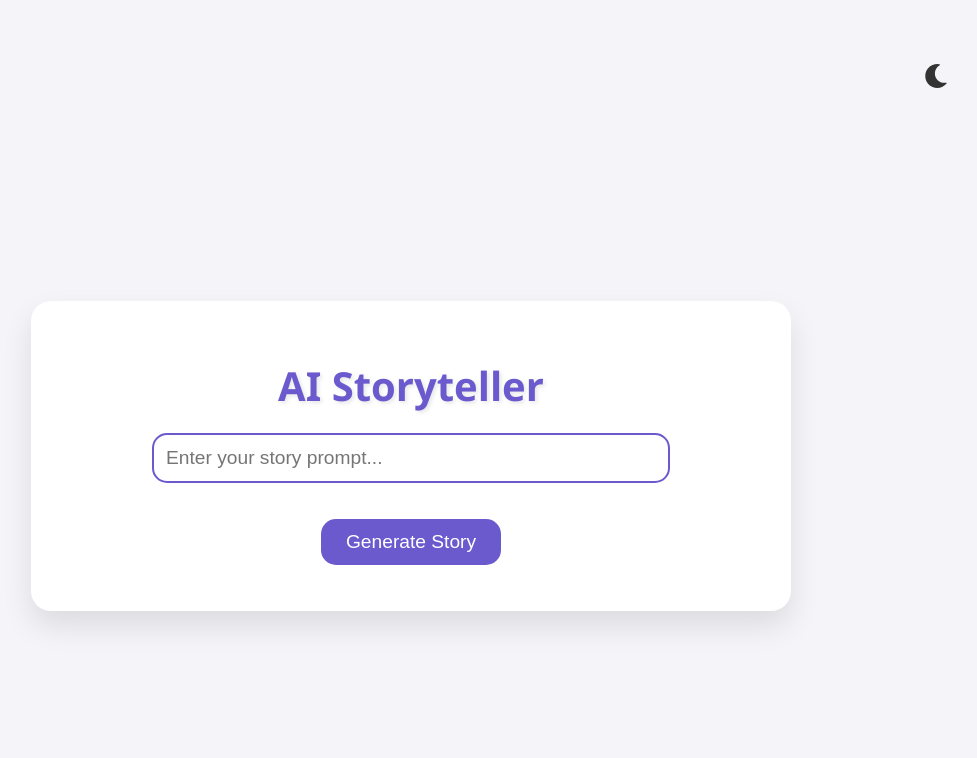
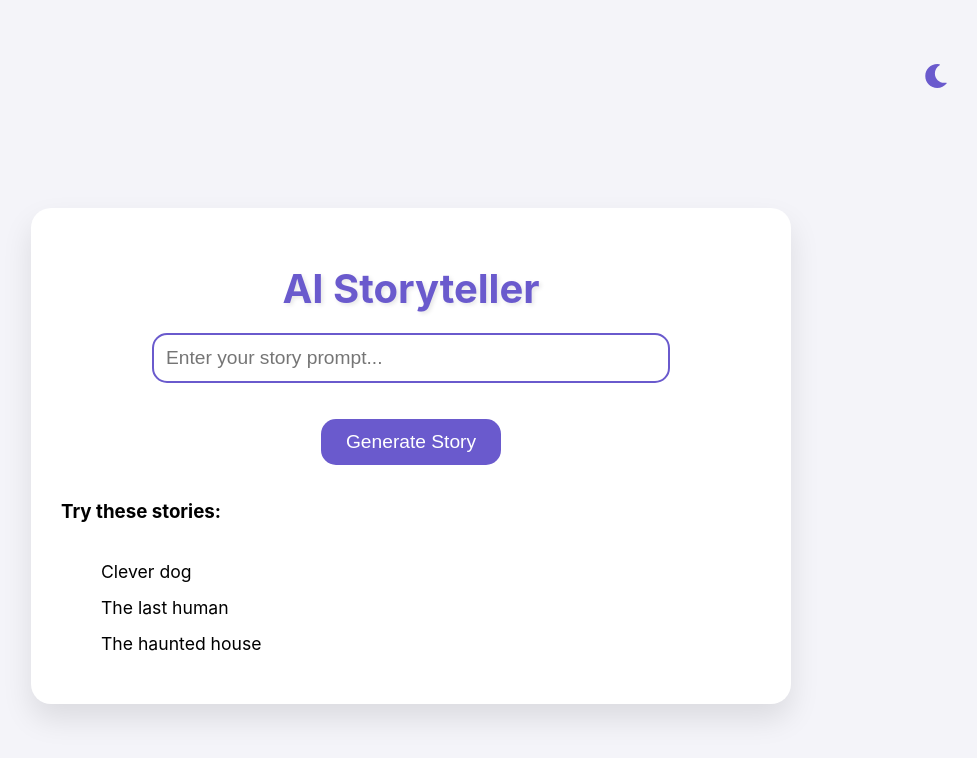
Before and after one commit to FaredaElsayed/storyTeller, a React (Create React App) app: page / in a window 1280 px wide. Shown: the top 758 px of the page, without its empty margins (259-1236 px from the left). Built offline with nearby package versions, Linux system fonts and the light colour scheme.

Commit message:
change some styles and add gemini

```diff
--- a/package.json
+++ b/package.json
@@ -3,6 +3,10 @@
   "version": "0.1.0",
   "private": true,
   "dependencies": {
+    "@emotion/react": "^11.14.0",
+    "@emotion/styled": "^11.14.0",
+    "@mui/icons-material": "^6.4.5",
+    "@mui/material": "^6.4.5",
     "@tanstack/react-query": "^5.66.5",
     "@testing-library/dom": "^10.4.0",
     "@testing-library/jest-dom": "^6.6.3",
@@ -12,6 +16,7 @@
     "react": "^19.0.0",
     "react-dom": "^19.0.0",
     "react-icons": "^5.4.0",
+    "react-markdown": "^9.0.3",
     "react-scripts": "5.0.1",
     "web-vitals": "^2.1.4"
   },
--- a/src/App.js
+++ b/src/App.js
@@ -1,48 +1,105 @@
 import React, { useState, useEffect } from "react";
 import { FaSun, FaMoon } from "react-icons/fa";
-import { useMutation } from "@tanstack/react-query";
+import ReactMarkdown from "react-markdown";
 import axios from "axios";
 import "./index.css";
 
 function App() {
   const [prompt, setPrompt] = useState("");
+  const [Error, setError] = useState("");
+  const [story, setStory] = useState("");
   const [darkMode, setDarkMode] = useState(false);
   const [isLoading, setIsLoading] = useState(false);
-  const [Error, setError] = useState("");
-  const {
-    mutate: fetchStory,
-    isError,
-    data: story,
-  } = useMutation({
-    mutationFn: async (prompt) => {
+  const [themeColor, setThemeColor] = useState();
+  const [textColor, setTextColor] = useState();
+  const [suggestedPrompts, setSuggestedPrompts] = useState([
+    "Clever dog",
+    "The last human",
+    "The haunted house",
+  ]);
+
+  const GEMINI_API_URL =
+    "https://generativelanguage.googleapis.com/v1beta/models/gemini-pro:generateContent";
+  const GEMINI_API_KEY = "AIzaSyBZi96EAEsdctf3UUi6VAdfLyhuKoc0_fA";
+
+  const fetchStory = async () => {
+    if (!prompt.trim()) {
+      setError("Please tell me what story you want me to tell 😊.");
+      return;
+    }
+    setIsLoading(true);
+    setError("");
+
+    try {
       const response = await axios.post(
-        "https://openrouter.ai/api/v1/chat/completions",
+        `${GEMINI_API_URL}?key=${GEMINI_API_KEY}`,
         {
-          model: "mistralai/mistral-7b-instruct",
-          messages: [{ role: "user", content: prompt }],
-        },
-        {
-          headers: {
-            Authorization: `Bearer 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`,
-            "Content-Type": "application/json",
-          },
+          contents: [{ role: "user", parts: [{ text: prompt }] }],
         }
       );
-      console.log("Response received:", response.data);
-      return response.data.choices[0].message.content;
-    },
-    onMutate: () => {
-      setIsLoading(true);
-      setError("");
-    },
-    onSuccess: () => {
+      const generatedStory = response.data.candidates[0].content.parts[0].text;
+      setStory(generatedStory);
+      extractThemeAndTextColor(generatedStory);
+      fetchPromptSuggestions();
+    } catch (err) {
+      setError("Failed to generate a story. Please try again.");
+    } finally {
       setIsLoading(false);
-    },
-    onSettled: () => {
-      setIsLoading(false);
-    },
-  });
+    }
+  };
+  const extractThemeAndTextColor = async (storyText) => {
+    try {
+      const response = await axios.post(
+        `${GEMINI_API_URL}?key=${GEMINI_API_KEY}`,
+        {
+          contents: [
+            {
+              role: "user",
+              parts: [
+                {
+                  text: `Suggest two contrasting hex colors that fit this story: "${storyText}".
+                                The first color should be a good theme color (background) and the second should be a readable text color on that background.
+                                Return only the two hex colors, separated by a comma, without any additional text.`,
+                },
+              ],
+            },
+          ],
+        }
+      );
 
+      const colors = response.data.candidates[0].content.parts[0].text
+        .trim()
+        .split(",");
+      const themeColor = colors[0].trim();
+      const textColor = colors[1].trim();
+
+      setThemeColor(themeColor);
+      setTextColor(textColor);
+    } catch (err) {
+      console.error("Error fetching theme and text colors:", err);
+    }
+  };
+
+  const fetchPromptSuggestions = async () => {
+    try {
+      const response = await axios.post(
+        `${GEMINI_API_URL}?key=${GEMINI_API_KEY}`,
+        {
+          contents: [
+            {
+              role: "user",
+              parts: [{ text: "Suggest three creative story prompts." }],
+            },
+          ],
+        }
+      );
+      const suggestions =
+        response.data.candidates[0].content.parts[0].text.split("\n");
+      setSuggestedPrompts(suggestions);
+    } catch (err) {
+      console.error("Error fetching prompt suggestions:", err);
+    }
+  };
   const toggleDarkMode = () => {
     setDarkMode((prevMode) => !prevMode);
   };
@@ -55,24 +112,12 @@ function App() {
     }
   }, [darkMode]);
 
-  useEffect(() => {
-    if (isError) {
-      setError("");
-    }
-  }, [isError]);
-
-  const handleGenerateStory = () => {
-    if (!prompt.trim()) {
-      setError("Please tell me what story you want me to tell 😊.");
-    } else {
-      setError("");
-      fetchStory(prompt);
-    }
-  };
-
   return (
-    <div className={`story-container ${darkMode ? "dark" : ""}`}>
-      <h1>AI Storyteller</h1>
+    <div
+      className={`story-container ${darkMode ? "dark" : ""}`}
+      style={{ backgroundColor: themeColor }}
+    >
+      <h1 style={{ color: textColor }}>AI Storyteller</h1>
       <input
         type="text"
         value={prompt}
@@ -80,13 +125,17 @@ function App() {
         placeholder="Enter your story prompt..."
       />
       <button
-        onClick={handleGenerateStory}
+        onClick={fetchStory}
         disabled={isLoading}
         style={{ cursor: isLoading ? "not-allowed" : "pointer" }}
       >
         {isLoading ? "Generating..." : "Generate Story"}
       </button>
-      {Error && <p className={darkMode ? "dark" : ""}>{Error}</p>}
+      {Error && (
+        <p className={darkMode ? "dark" : ""} style={{ color: textColor }}>
+          {Error}
+        </p>
+      )}
 
       <button
         onClick={toggleDarkMode}
@@ -94,6 +143,7 @@ function App() {
         style={{
           backgroundColor: "transparent",
           border: "none",
+          color: "#6a5acd",
           position: "absolute",
           right: "2rem",
           top: "2rem",
@@ -102,16 +152,35 @@ function App() {
         {darkMode ? <FaSun /> : <FaMoon />}
       </button>
 
-      {isLoading && <p className="loading">Loading...</p>}
-      {isError && !Error && (
-        <p className="loading">Failed to generate a story. Please try again.</p>
+      {isLoading && (
+        <p className="loading" style={{ color: textColor }}>
+          Loading...
+        </p>
       )}
-      {!Error && story && (
+      {story && (
         <div className="story-output">
-          <h2>Story:</h2>
-          <p>{story}</p>
+          <h2 style={{ color: themeColor }}> Story:</h2>
+          <ReactMarkdown>{story}</ReactMarkdown>
         </div>
       )}
+      <div className="prompt-suggestions">
+        <h3 style={{ color: textColor }}>Try these stories:</h3>
+        <ul>
+          {suggestedPrompts.map((sug, index) => (
+            <li
+              key={index}
+              onClick={() => setPrompt(sug)}
+              style={{
+                cursor: "pointer",
+                listStyleType: "none",
+                color: textColor,
+              }}
+            >
+              <ReactMarkdown>{sug}</ReactMarkdown>
+            </li>
+          ))}
+        </ul>
+      </div>
     </div>
   );
 }
--- a/src/index.css
+++ b/src/index.css
@@ -1,5 +1,5 @@
 body {
-  font-family: "Segoe UI", Tahoma, Geneva, Verdana, sans-serif;
+  font-family: "Inter", Tahoma, Geneva, Verdana, sans-serif;
   display: flex;
   justify-content: center;
   align-items: center;
@@ -11,12 +11,11 @@ body {
 
 body.dark {
   background-color: #121212;
-  color: #f0f0f0;
+  /* color: #f0f0f0; */
 }
 
 .story-container {
   background-color: #ffffff;
-  color: #333333;
   border-radius: 20px;
   padding: 30px;
   margin-top: 7rem;
@@ -30,9 +29,10 @@ body.dark {
 
 .story-container.dark {
   background-color: #1f1f1f;
-  color: #e0e0e0;
 }
-
+li {
+  list-style-type: none;
+}
 h1 {
   font-size: 2.5rem;
   color: #6a5acd;
@@ -124,11 +124,31 @@ h2 {
 
 p {
   font-size: 1.1rem;
-  color: #333;
   line-height: 1.6;
   text-align: left;
 }
 
 p.dark {
-  color: #f0f0f0;
+  color: #f0f0f0 !important;
 }
+
+.prompt-suggestions {
+  display: flex;
+  flex-direction: column;
+  align-items: flex-start;
+  justify-content: flex-start;
+}
+
+.prompt-suggestions ul {
+  box-sizing: border-box;
+  display: flex;
+  flex-direction: column;
+  flex-wrap: wrap;
+  justify-content: center;
+  gap: 0.5rem;
+}
+
+.prompt-suggestions ul li p {
+  padding: 0;
+  margin: 0;
+}
```
Also changed, not shown: 1 other file (tests, documents, lock files or other folders).
